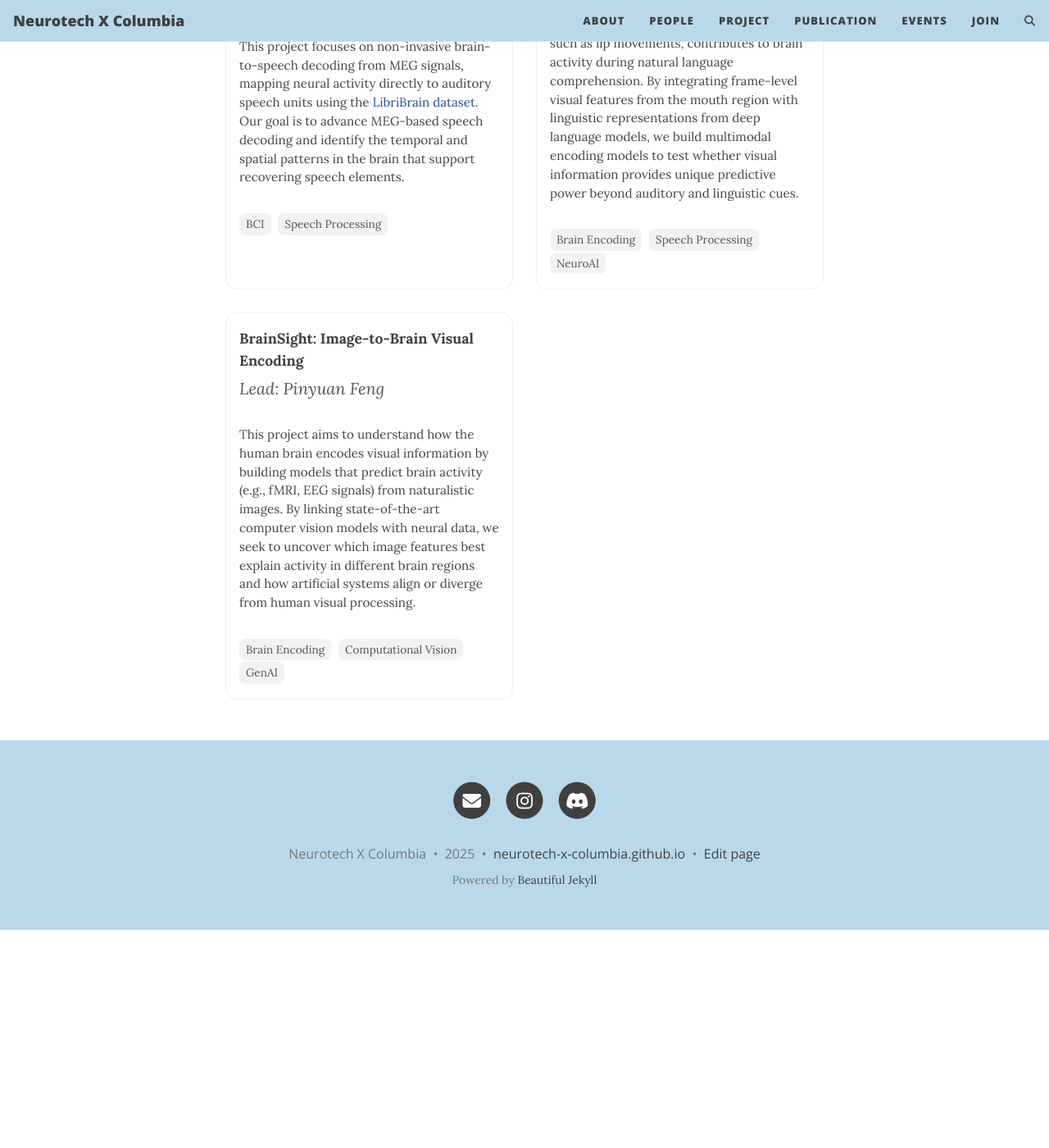
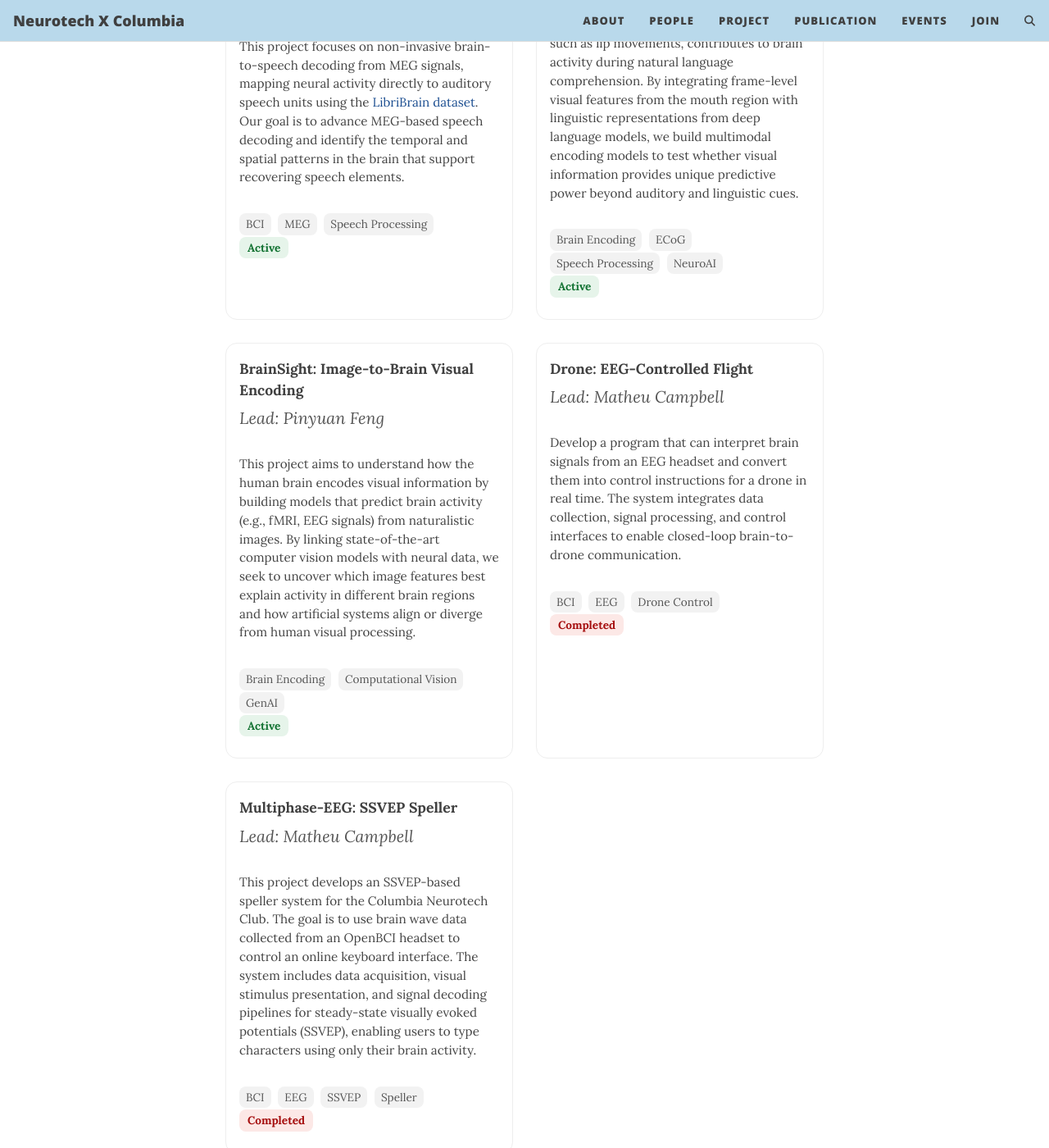
Before and after one commit to Neurotech-X-Columbia/Neurotech-X-Columbia.github.io, a Jekyll site: the page built from project.md, in a window 1280 px wide and 1400 px high, scrolled down 356 px. Shown: the whole window at 82% size. Built offline with Jekyll 4.4.1, drawn with Linux system fonts in a browser that asks for light colours; comment, search, counter and statistics services are not loaded; before the commit the page ends 1490 px from its top, so only the background shows below that.

Commit message:
add old complted projects

```diff
--- a/_data/project.yaml
+++ b/_data/project.yaml
@@ -2,16 +2,37 @@
   description: >
     This project focuses on non-invasive brain-to-speech decoding from MEG signals, mapping neural activity directly to auditory speech units using the [LibriBrain dataset](https://neural-processing-lab.github.io/2025-libribrain-competition/). Our goal is to advance MEG-based speech decoding and identify the temporal and spatial patterns in the brain that support recovering speech elements.
   lead: Yizi Zhang
-  keywords: ['BCI', 'Speech Processing']
+  status: Active
+  keywords: ['BCI', 'MEG', 'Speech Processing']
 
 - name: "Audio-Visual Brain Encoding"
   description: >
     This project investigates how visual speech, such as lip movements, contributes to brain activity during natural language comprehension. By integrating frame-level visual features from the mouth region with linguistic representations from deep language models, we build multimodal encoding models to test whether visual information provides unique predictive power beyond auditory and linguistic cues.
   lead: Linyang He
-  keywords: ['Brain Encoding', 'Speech Processing', 'NeuroAI']
+  status: Active
+  keywords: ['Brain Encoding', 'ECoG', 'Speech Processing', 'NeuroAI']
 
 - name: "BrainSight: Image-to-Brain Visual Encoding"
   description: >
     This project aims to understand how the human brain encodes visual information by building models that predict brain activity (e.g., fMRI, EEG signals) from naturalistic images. By linking state-of-the-art computer vision models with neural data, we seek to uncover which image features best explain activity in different brain regions and how artificial systems align or diverge from human visual processing.
   lead: Pinyuan Feng
+  status: Active
   keywords: ['Brain Encoding', 'Computational Vision', 'GenAI']
+
+
+- name: "Drone: EEG-Controlled Flight"
+  description: >
+    Develop a program that can interpret brain signals from an EEG headset and convert them into control instructions for a drone in real time. The system integrates data collection, signal processing, and control interfaces to enable closed-loop brain-to-drone communication.
+  lead: Matheu Campbell
+  status: Completed
+  keywords: ['BCI', 'EEG', 'Drone Control']
+
+- name: "Multiphase-EEG: SSVEP Speller"
+  description: >
+    This project develops an SSVEP-based speller system for the Columbia Neurotech Club.
+    The goal is to use brain wave data collected from an OpenBCI headset to control an online keyboard interface.
+    The system includes data acquisition, visual stimulus presentation, and signal decoding pipelines for steady-state visually evoked potentials (SSVEP),
+    enabling users to type characters using only their brain activity.
+  lead: Matheu Campbell
+  status: Completed
+  keywords: ['BCI', 'EEG', 'SSVEP', 'Speller']
--- a/project.md
+++ b/project.md
@@ -50,6 +50,25 @@ permalink: /project/
   border-radius: 8px;
   margin: 2px 4px 0 0;
 }
+.project .status {
+  display: inline-block;
+  font-weight: 600;
+  font-size: 0.85rem;
+  padding: 3px 10px;
+  border-radius: 8px;
+  margin-bottom: 8px;
+}
+
+.project .status.active {
+  background: #e6f4ea;
+  color: #137333;
+}
+
+.project .status.completed {
+  background: #fce8e6;
+  color: #a50e0e;
+}
+
 </style>
 
 <div class="projects-grid">
@@ -69,6 +88,10 @@ permalink: /project/
         {% endfor %}
       </div>
     {% endif %}
+    {% if p.status %}
+        <div class="status {{ p.status | downcase }}">{{ p.status }}</div>
+    {% endif %}
+
   </div>
 {% endfor %}
 </div>
```
